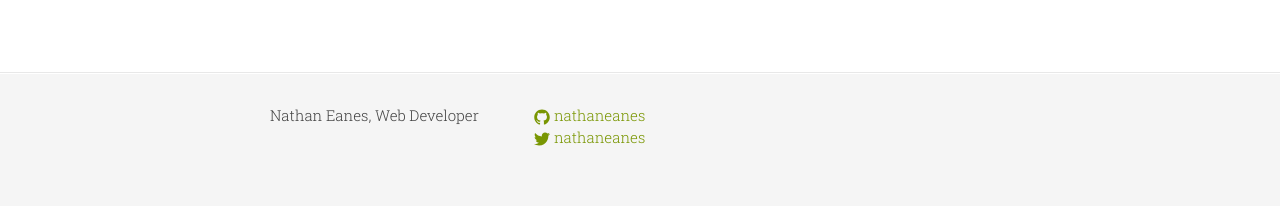
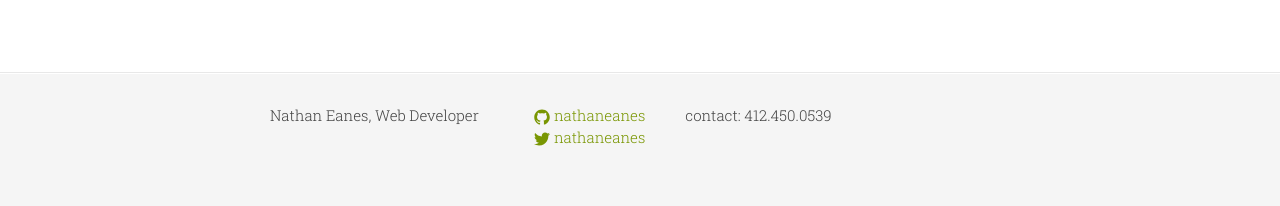
Before and after one commit to nathaneanes/nathaneanes.github.io, a Jekyll site: the page built from index.md, in a window 1280 px wide. Shown: the part 1383-1589 px from the top of the page. Built offline with Jekyll 4.4.1, drawn with Linux system fonts in a browser that asks for light colours.

Commit message:
Added footer contact info

```diff
--- a/_includes/footer.html
+++ b/_includes/footer.html
@@ -74,6 +74,9 @@
         </ul>
       </div>
 
+      <div class="footer-col  footer-col-3">
+        <p class="text">contact: 412.450.0539</p>
+      </div>
     </div>
 
   </div>
```
